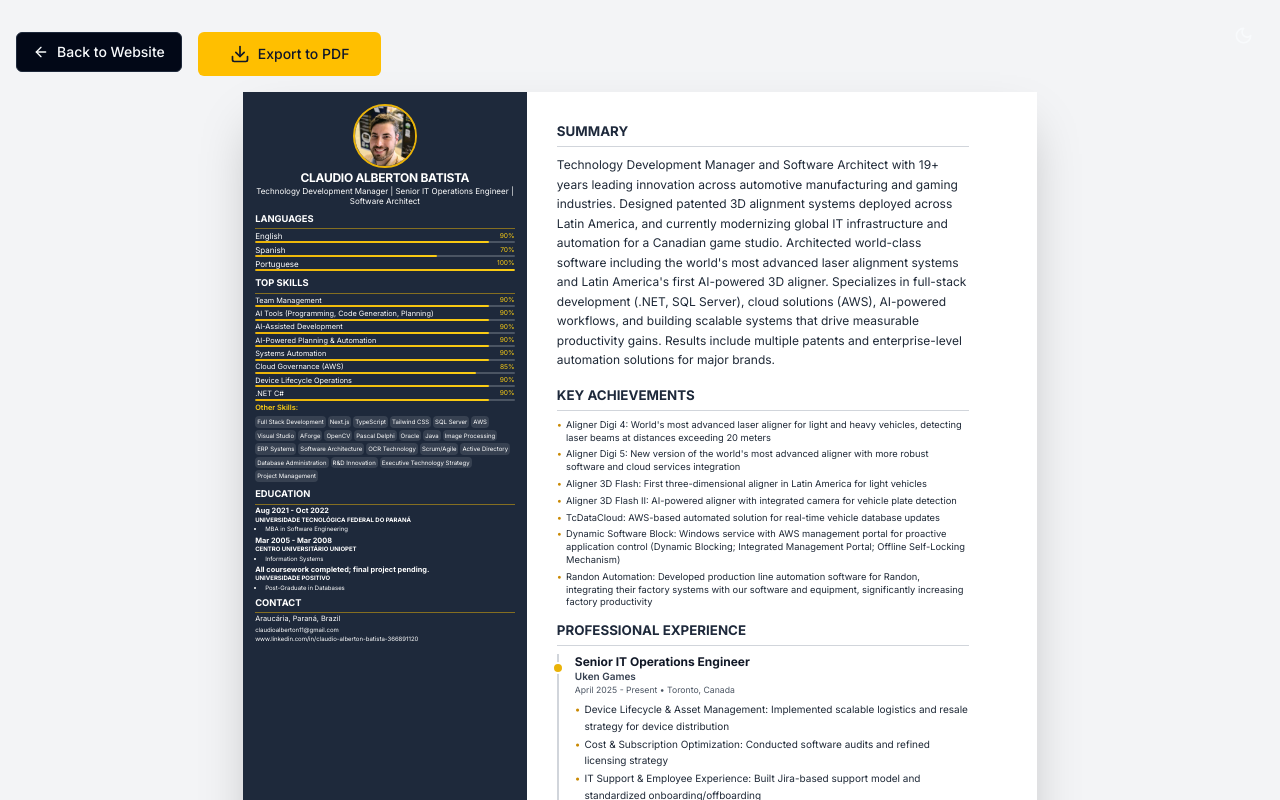
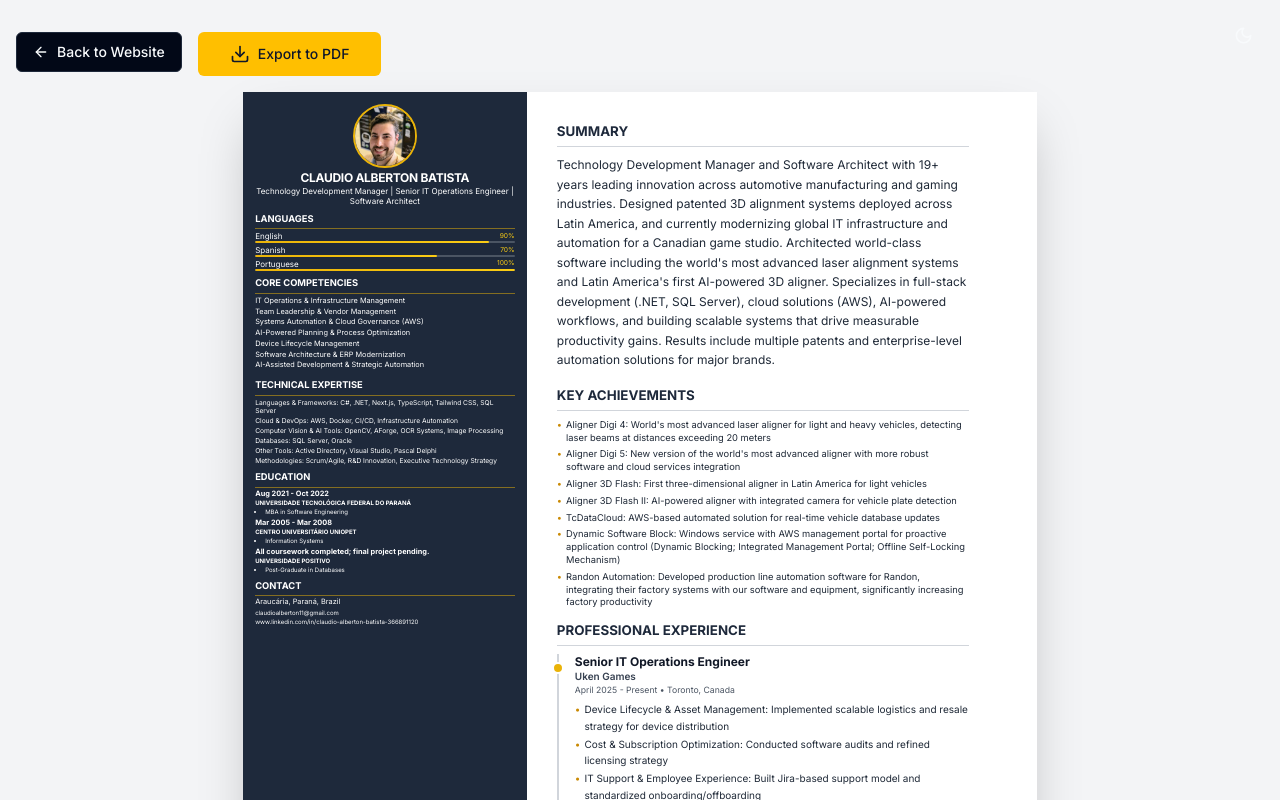
Before and after one commit to claudioalberton/claudio_resume, a Next.js app: page /claudio_resume/print-preview in a window 1280 px wide. Shown: the top 800 px of the page. Built offline with nearby package versions, Linux system fonts and the light colour scheme.

Commit message:
Reorganize skills into Core Competencies and Technical Expertise sections

```diff
--- a/app/print-preview/page.tsx
+++ b/app/print-preview/page.tsx
@@ -132,42 +132,6 @@ function PrintPreviewContent() {
     return levelMap[level] || 75
   }
 
-  const getSkillPercentage = (skill: string) => {
-    const skillLevels: Record<string, number> = {
-      "Team Management": 90,
-      "AI Tools (Programming, Code Generation, Planning)": 90,
-      "AI-Assisted Development": 90,
-      "AI-Powered Planning & Automation": 90,
-      "Systems Automation": 90,
-      "Cloud Governance (AWS)": 85,
-      "Device Lifecycle Operations": 90,
-      ".NET C#": 90,
-      "Full Stack Development": 90,
-      "Next.js": 85,
-      "TypeScript": 85,
-      "Tailwind CSS": 85,
-      "SQL Server": 90,
-      "Visual Studio": 90,
-      "AForge": 85,
-      "OpenCV": 85,
-      "Pascal Delphi": 90,
-      "Oracle": 80,
-      "Java": 75,
-      AWS: 70,
-      "ERP Systems": 80,
-      "Software Architecture": 90,
-      "Image Processing": 85,
-      "OCR Technology": 85,
-      "Scrum/Agile": 90,
-      "Active Directory": 85,
-      "Database Administration": 90,
-      "R&D Innovation": 90,
-      "Executive Technology Strategy": 85,
-      "Project Management": 90,
-    }
-    return skillLevels[skill] || 75
-  }
-
   // Auto-trigger print when autoExport query param is present
   useEffect(() => {
     if (autoExport && contentRef.current) {
@@ -251,40 +215,32 @@ function PrintPreviewContent() {
                 </div>
               </div>
 
-              {/* Skills */}
+              {/* Core Competencies */}
               <div className="mb-1" style={{ marginBottom: '4pt', marginTop: '0', padding: '0' }}>
                 <h3 className="text-[7pt] font-bold uppercase mb-0.5 pb-0.5 border-b border-yellow-500/50" style={{ marginBottom: '2pt', marginTop: '0', paddingBottom: '2pt', paddingTop: '0' }}>
-                  Top Skills
+                  Core Competencies
                 </h3>
-                <div className="space-y-[2px] mb-0.5" style={{ marginBottom: '2pt', marginTop: '0', paddingTop: '0' }}>
-                  {resumeData.skills.slice(0, 8).map((skill, index) => {
-                    const percentage = getSkillPercentage(skill)
-                    return (
-                      <div key={index} className="mb-[2px]" style={{ marginBottom: index < 7 ? '2pt' : '0', marginTop: index === 0 ? '0' : '2pt', padding: '0' }}>
-                        <div className="flex justify-between items-center mb-[1px]" style={{ marginBottom: '1pt', marginTop: '0', padding: '0' }}>
-                          <span className="text-[5.5pt] leading-none" style={{ lineHeight: '1', margin: '0', padding: '0' }}>{skill}</span>
-                          <span className="text-[5pt] text-yellow-400 leading-none" style={{ lineHeight: '1', margin: '0', padding: '0' }}>{percentage}%</span>
-                        </div>
-                        <div className="w-full h-[2px] bg-gray-600 rounded-full overflow-hidden">
-                          <div
-                            className="h-full bg-gradient-to-r from-yellow-500 to-yellow-400 rounded-full"
-                            style={{ width: `${percentage}%` }}
-                          />
-                        </div>
-                      </div>
-                    )
-                  })}
-                </div>
-                <div>
-                  <p className="text-[5.5pt] font-semibold mb-0.5 text-yellow-400">Other Skills:</p>
-                  <div className="flex flex-wrap gap-0.5">
-                    {resumeData.skills.slice(8).map((skill, index) => (
-                      <span key={index} className="text-[4.5pt] bg-gray-700 px-0.5 py-0.5 rounded leading-tight">
-                        {skill}
-                      </span>
-                    ))}
-                  </div>
-                </div>
+                <ul className="space-y-[2px] mb-0.5" style={{ marginBottom: '2pt', marginTop: '0', paddingTop: '0' }}>
+                  {resumeData.coreCompetencies.map((competency, index) => (
+                    <li key={index} className="text-[5.5pt] leading-tight" style={{ lineHeight: '1.2', marginBottom: index < resumeData.coreCompetencies.length - 1 ? '1pt' : '0' }}>
+                      {competency}
+                    </li>
+                  ))}
+                </ul>
+              </div>
+
+              {/* Technical Expertise */}
+              <div className="mb-1" style={{ marginBottom: '4pt', marginTop: '0', padding: '0' }}>
+                <h3 className="text-[7pt] font-bold uppercase mb-0.5 pb-0.5 border-b border-yellow-500/50" style={{ marginBottom: '2pt', marginTop: '0', paddingBottom: '2pt', paddingTop: '0' }}>
+                  Technical Expertise
+                </h3>
+                <ul className="space-y-[2px]" style={{ marginTop: '0', paddingTop: '0' }}>
+                  {resumeData.technicalExpertise.map((expertise, index) => (
+                    <li key={index} className="text-[5pt] leading-tight" style={{ lineHeight: '1.2', marginBottom: index < resumeData.technicalExpertise.length - 1 ? '1pt' : '0' }}>
+                      {expertise}
+                    </li>
+                  ))}
+                </ul>
               </div>
 
               {/* Education */}
--- a/components/hero-section.tsx
+++ b/components/hero-section.tsx
@@ -14,7 +14,7 @@ const stats = [
   },
   {
     icon: Code,
-    value: `${resumeData.skills.length}+`,
+    value: `${resumeData.coreCompetencies.length + resumeData.technicalExpertise.length}+`,
     label: "Technologies",
     color: "text-primary"
   },
--- a/components/sidebar.tsx
+++ b/components/sidebar.tsx
@@ -6,31 +6,13 @@ import Image from "next/image"
 import { useState } from "react"
 import { resumeData } from "@/data/resume-data"
 
-interface ProgressBarProps {
+interface LanguageProgressProps {
   label: string
   percentage: number
+  index: number
 }
 
-function ProgressBar({ label, percentage }: ProgressBarProps) {
-  return (
-    <div className="mb-4">
-      <div className="flex justify-between items-center mb-2">
-        <span className="text-sm font-medium text-foreground/90">{label}</span>
-        <span className="text-sm font-semibold text-primary">{percentage}%</span>
-      </div>
-      <div className="w-full bg-secondary h-2 rounded-full overflow-hidden">
-        <motion.div
-          initial={{ width: 0 }}
-          animate={{ width: `${percentage}%` }}
-          transition={{ duration: 1, delay: 0.2 }}
-          className="h-full bg-gradient-to-r from-primary to-primary/80 rounded-full"
-        />
-      </div>
-    </div>
-  )
-}
-
-function LanguageProgress({ label, percentage, index }: ProgressBarProps & { index: number }) {
+function LanguageProgress({ label, percentage, index }: LanguageProgressProps) {
   const gradientId = `gradient-${index}`
   return (
     <div className="mb-6">
@@ -88,45 +70,7 @@ function getLanguagePercentage(level: string): number {
   return levelMap[level] || 75
 }
 
-function getSkillPercentage(skill: string): number {
-  // You can customize these percentages based on your actual skill levels
-  const skillLevels: Record<string, number> = {
-    "Team Management": 90,
-    "AI Tools (Programming, Code Generation, Planning)": 90,
-    "AI-Assisted Development": 90,
-    "AI-Powered Planning & Automation": 90,
-    "Systems Automation": 90,
-    "Cloud Governance (AWS)": 85,
-    "Device Lifecycle Operations": 90,
-    ".NET C#": 90,
-    "Full Stack Development": 90,
-    "Next.js": 85,
-    "TypeScript": 85,
-    "Tailwind CSS": 85,
-    "SQL Server": 90,
-    "Visual Studio": 90,
-    "AForge": 85,
-    "OpenCV": 85,
-    "Pascal Delphi": 90,
-    "Oracle": 80,
-    "Java": 75,
-    AWS: 70,
-    "ERP Systems": 80,
-    "Software Architecture": 90,
-    "Image Processing": 85,
-    "OCR Technology": 85,
-    "Scrum/Agile": 90,
-    "Active Directory": 85,
-    "Database Administration": 90,
-    "R&D Innovation": 90,
-    "Executive Technology Strategy": 85,
-    "Project Management": 90,
-  }
-  return skillLevels[skill] || 75
-}
-
 export function Sidebar() {
-  const topSkills = resumeData.skills.slice(0, 10)
   const languages = resumeData.languages
   const [imageError, setImageError] = useState(false)
 
@@ -254,47 +198,63 @@ export function Sidebar() {
             </ul>
           </motion.div>
 
-          {/* Technical Skills */}
+          {/* Core Competencies */}
           <motion.div
             initial={{ opacity: 0, y: 20 }}
             animate={{ opacity: 1, y: 0 }}
             transition={{ duration: 0.5, delay: 0.3 }}
           >
-            <h3 className="text-lg font-semibold mb-4 text-foreground">SKILLS</h3>
-            <div className="space-y-2 print:hidden">
-              {topSkills.map((skill, index) => (
-                <ProgressBar
-                  key={index}
-                  label={skill}
-                  percentage={getSkillPercentage(skill)}
-                />
-              ))}
-            </div>
+            <h3 className="text-lg font-semibold mb-4 text-foreground">CORE COMPETENCIES</h3>
             <ul className="hidden print:block space-y-1">
-              {resumeData.skills.map((skill, index) => (
+              {resumeData.coreCompetencies.map((competency, index) => (
                 <li key={index} className="text-sm">
-                  {skill}
+                  {competency}
                 </li>
               ))}
             </ul>
+            <div className="space-y-2 print:hidden">
+              {resumeData.coreCompetencies.map((competency, index) => (
+                <div key={index} className="flex items-start gap-2 text-sm">
+                  <Check className="h-4 w-4 text-primary flex-shrink-0 mt-0.5" />
+                  <span className="text-muted-foreground">{competency}</span>
+                </div>
+              ))}
+            </div>
           </motion.div>
 
-          {/* Other Knowledge */}
+          {/* Technical Expertise */}
           <motion.div
             initial={{ opacity: 0, y: 20 }}
             animate={{ opacity: 1, y: 0 }}
             transition={{ duration: 0.5, delay: 0.4 }}
             className="print:hidden"
           >
-            <h3 className="text-lg font-semibold mb-4 text-foreground">Other Knowledge</h3>
+            <h3 className="text-lg font-semibold mb-4 text-foreground">TECHNICAL EXPERTISE</h3>
             <div className="space-y-2">
-              {resumeData.skills.slice(10).map((skill, index) => (
-                <div key={index} className="flex items-center gap-2 text-sm">
-                  <Check className="h-4 w-4 text-primary flex-shrink-0" />
-                  <span className="text-muted-foreground">{skill}</span>
+              {resumeData.technicalExpertise.map((expertise, index) => (
+                <div key={index} className="flex items-start gap-2 text-sm">
+                  <Check className="h-4 w-4 text-primary flex-shrink-0 mt-0.5" />
+                  <span className="text-muted-foreground">{expertise}</span>
                 </div>
               ))}
             </div>
+          </motion.div>
+
+          {/* Technical Expertise - Print Version */}
+          <motion.div
+            initial={{ opacity: 0, y: 20 }}
+            animate={{ opacity: 1, y: 0 }}
+            transition={{ duration: 0.5, delay: 0.4 }}
+            className="hidden print:block"
+          >
+            <h3 className="text-lg font-semibold mb-4 text-foreground">TECHNICAL EXPERTISE</h3>
+            <ul className="space-y-1">
+              {resumeData.technicalExpertise.map((expertise, index) => (
+                <li key={index} className="text-sm">
+                  {expertise}
+                </li>
+              ))}
+            </ul>
           </motion.div>
 
         </div>
--- a/components/skills-section.tsx
+++ b/components/skills-section.tsx
@@ -1,7 +1,7 @@
 "use client"
 
 import { motion } from "framer-motion"
-import { Code2 } from "lucide-react"
+import { Code2, Target } from "lucide-react"
 import { Badge } from "@/components/ui/badge"
 import { resumeData } from "@/data/resume-data"
 
@@ -15,28 +15,52 @@ export function SkillsSection() {
           viewport={{ once: true }}
           transition={{ duration: 0.5 }}
         >
-          <div className="flex items-center gap-3 mb-8">
-            <Code2 className="h-8 w-8 text-primary" />
-            <h2 className="text-3xl md:text-4xl font-bold">Technical Skills</h2>
+          {/* Core Competencies */}
+          <div className="mb-12">
+            <div className="flex items-center gap-3 mb-6">
+              <Target className="h-8 w-8 text-primary" />
+              <h2 className="text-3xl md:text-4xl font-bold">Core Competencies</h2>
+            </div>
+            <div className="space-y-3">
+              {resumeData.coreCompetencies.map((competency, index) => (
+                <motion.div
+                  key={index}
+                  initial={{ opacity: 0, x: -20 }}
+                  whileInView={{ opacity: 1, x: 0 }}
+                  viewport={{ once: true }}
+                  transition={{ duration: 0.3, delay: index * 0.1 }}
+                >
+                  <div className="flex items-start gap-3">
+                    <span className="text-primary mt-1">•</span>
+                    <span className="text-base md:text-lg text-foreground">{competency}</span>
+                  </div>
+                </motion.div>
+              ))}
+            </div>
           </div>
 
-          <div className="flex flex-wrap gap-3">
-            {resumeData.skills.map((skill, index) => (
-              <motion.div
-                key={index}
-                initial={{ opacity: 0, scale: 0.8 }}
-                whileInView={{ opacity: 1, scale: 1 }}
-                viewport={{ once: true }}
-                transition={{ duration: 0.3, delay: index * 0.05 }}
-              >
-                <Badge
-                  variant="secondary"
-                  className="text-sm py-2 px-4 hover:bg-primary hover:text-primary-foreground transition-colors cursor-default"
+          {/* Technical Expertise */}
+          <div>
+            <div className="flex items-center gap-3 mb-6">
+              <Code2 className="h-8 w-8 text-primary" />
+              <h2 className="text-3xl md:text-4xl font-bold">Technical Expertise</h2>
+            </div>
+            <div className="space-y-3">
+              {resumeData.technicalExpertise.map((expertise, index) => (
+                <motion.div
+                  key={index}
+                  initial={{ opacity: 0, x: -20 }}
+                  whileInView={{ opacity: 1, x: 0 }}
+                  viewport={{ once: true }}
+                  transition={{ duration: 0.3, delay: index * 0.1 }}
                 >
-                  {skill}
-                </Badge>
-              </motion.div>
-            ))}
+                  <div className="flex items-start gap-3">
+                    <span className="text-primary mt-1">•</span>
+                    <span className="text-base md:text-lg text-foreground">{expertise}</span>
+                  </div>
+                </motion.div>
+              ))}
+            </div>
           </div>
         </motion.div>
       </div>
--- a/data/resume-data.ts
+++ b/data/resume-data.ts
@@ -34,7 +34,8 @@ export interface ResumeData {
   keyAchievements: string[];
   experience: Experience[];
   education: Education[];
-  skills: string[];
+  coreCompetencies: string[];
+  technicalExpertise: string[];
   languages: Language[];
   patents: Patent[];
 }
@@ -147,37 +148,22 @@ export const resumeData: ResumeData = {
       period: "All coursework completed; final project pending."
     }
   ],
-  skills: [
-    "Team Management",
-    "AI Tools (Programming, Code Generation, Planning)",
-    "AI-Assisted Development",
-    "AI-Powered Planning & Automation",
-    "Systems Automation",
-    "Cloud Governance (AWS)",
-    "Device Lifecycle Operations",
-    ".NET C#",
-    "Full Stack Development",
-    "Next.js",
-    "TypeScript",
-    "Tailwind CSS",
-    "SQL Server",
-    "AWS",
-    "Visual Studio",
-    "AForge",
-    "OpenCV",
-    "Pascal Delphi",
-    "Oracle",
-    "Java",
-    "Image Processing",
-    "ERP Systems",
-    "Software Architecture",
-    "OCR Technology",
-    "Scrum/Agile",
-    "Active Directory",
-    "Database Administration",
-    "R&D Innovation",
-    "Executive Technology Strategy",
-    "Project Management"
+  coreCompetencies: [
+    "IT Operations & Infrastructure Management",
+    "Team Leadership & Vendor Management",
+    "Systems Automation & Cloud Governance (AWS)",
+    "AI-Powered Planning & Process Optimization",
+    "Device Lifecycle Management",
+    "Software Architecture & ERP Modernization",
+    "AI-Assisted Development & Strategic Automation"
+  ],
+  technicalExpertise: [
+    "Languages & Frameworks: C#, .NET, Next.js, TypeScript, Tailwind CSS, SQL Server",
+    "Cloud & DevOps: AWS, Docker, CI/CD, Infrastructure Automation",
+    "Computer Vision & AI Tools: OpenCV, AForge, OCR Systems, Image Processing",
+    "Databases: SQL Server, Oracle",
+    "Other Tools: Active Directory, Visual Studio, Pascal Delphi",
+    "Methodologies: Scrum/Agile, R&D Innovation, Executive Technology Strategy"
   ],
   languages: [
     { name: "English", level: "Full Professional" },
```
